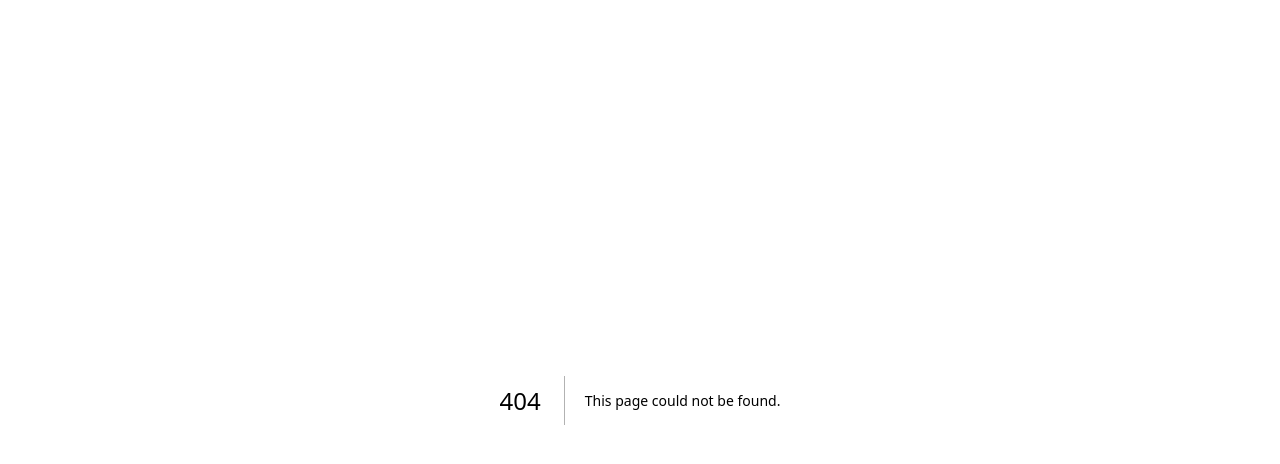
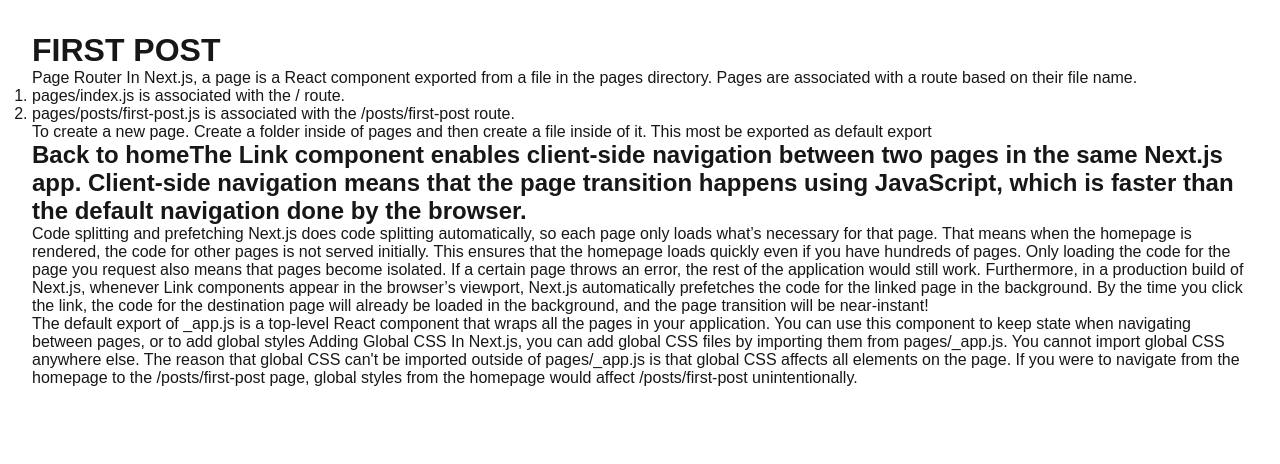
Before and after one commit to carocodingk/carocodingk.github.io, a Next.js app: page /posts/first-post in a window 1280 px wide. Before the commit this address had no page. Shown: the top 464 px of the page. Built offline with nearby package versions, Linux system fonts and the light colour scheme.

Commit message:
NextJS page route tutorial

```diff
--- a/pages/index.js
+++ b/pages/index.js
@@ -3,6 +3,7 @@
 import { Geist, Geist_Mono } from "next/font/google";
 import styles from "@/styles/Home.module.css";
 import Homepage from "../components/Homepage";
+import Link from "next/link";
 
 const geistSans = Geist({
   variable: "--font-geist-sans",
@@ -25,6 +26,7 @@
       </Head>
       <div>
         <Homepage />
+        <Link href='./posts/first-post'>Go to posts!</Link>
       </div>
     </>
   );
--- /dev/null
+++ b/pages/posts/first-post.jsx
@@ -0,0 +1,57 @@
+import Link from "next/link"
+import Head from "next/head"
+import Script from "next/script"
+
+export default function FirstPost() {
+  return(
+    <div style={{padding: '2em'}}>
+      <Head>        {/*This page metadata*/}
+        <title>First Post!!</title>
+      </Head>
+      {/* <Script
+        src="https://connect.facebook.net/en_US/sdk.js"
+        strategy="lazyOnload"
+        onLoad={() =>
+          console.log(`script loaded correctly, window.FB has been populated`)
+        }
+      /> FOR RUNNING THIRD PARTY SCRIPTS*/}
+      <h1>FIRST POST</h1>
+      <div>
+        Page Router
+        In Next.js, a page is a React component exported from a file in the pages
+        directory.
+        Pages are associated with a route based on their file name.
+        <ol>
+          <li>pages/index.js is associated with the / route.</li>
+          <li>pages/posts/first-post.js is associated with the /posts/first-post route.</li>
+        </ol>
+        To create a new page. Create a folder inside of pages and then create a file inside of it. This most be exported as default export
+        <h2>
+        <Link href="/">Back to home</Link>
+        The Link component enables client-side navigation between two pages in the same Next.js app.
+        Client-side navigation means that the page transition happens using JavaScript, which is faster than the default navigation done by the browser.
+        </h2>
+        <div>
+                Code splitting and prefetching
+
+        Next.js does code splitting automatically, so each page only loads what’s necessary for that page. That means when the homepage is rendered, the code for other pages is not served initially.
+
+        This ensures that the homepage loads quickly even if you have hundreds of pages.
+
+        Only loading the code for the page you request also means that pages become isolated. If a certain page throws an error, the rest of the application would still work.
+
+        Furthermore, in a production build of Next.js, whenever Link components appear in the browser’s viewport, Next.js automatically prefetches the code for the linked page in the background. By the time you click the link, the code for the destination page will already be loaded in the background, and the page transition will be near-instant!        </div>
+      </div>
+      <div>
+      The default export of _app.js is a top-level React component that wraps all the pages in your application. You can use this component to keep state when navigating between pages, or to add global styles
+      Adding Global CSS
+
+In Next.js, you can add global CSS files by importing them from pages/_app.js. You cannot import global CSS anywhere else.
+
+The reason that global CSS can't be imported outside of pages/_app.js is that global CSS affects all elements on the page.
+
+If you were to navigate from the homepage to the /posts/first-post page, global styles from the homepage would affect /posts/first-post unintentionally.
+      </div>
+    </div>
+  )
+}
```
